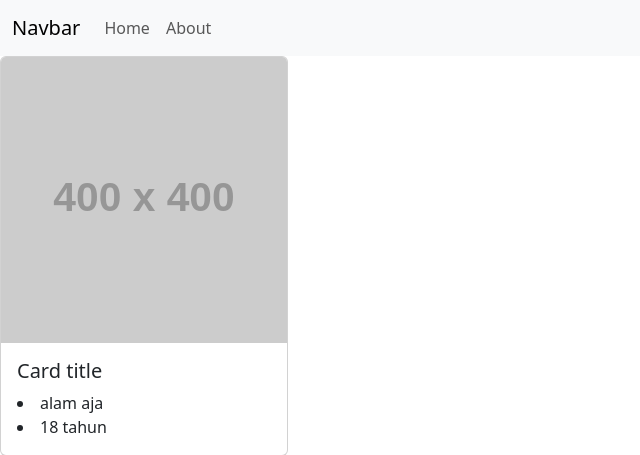
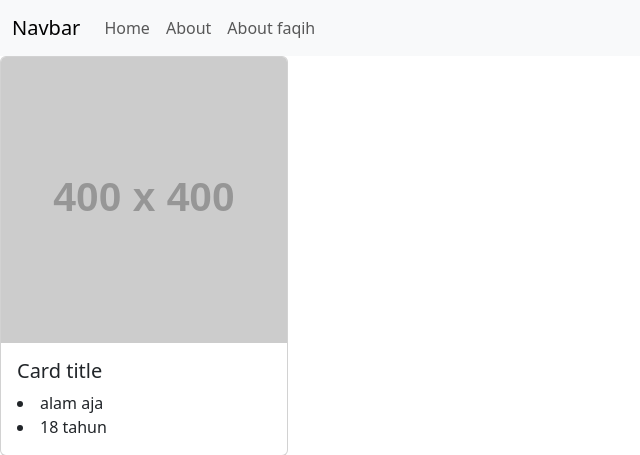
Before and after one commit to mhmmdalamm/test-ddp-uas, a Django app: page /about/ in a window 1280 px wide. Shown: the top 455 px of the page, without its empty margins (0-640 px from the left). Run offline with Django 5.2, Linux system fonts and the light colour scheme; grey boxes labelled with a size stand in for pictures from a placeholder-image service; some libraries are stand-ins or nearby versions.

Commit message:
Membuat halaman about

```diff
--- /dev/null
+++ b/dashboard/Templates/about-faqih.html
@@ -0,0 +1 @@
+ {% extends 'layout/template.html' %}
--- a/dashboard/Templates/layout/header.html
+++ b/dashboard/Templates/layout/header.html
@@ -7,10 +7,13 @@
       <div class="collapse navbar-collapse" id="navbarNav">
         <ul class="navbar-nav">
           <li class="nav-item">
-            <a class="nav-link" href="#">Home</a>
+            <a class="nav-link" href="{% url dashboard.index %}">Home</a>
           </li>
           <li class="nav-item">
-            <a class="nav-link" href="#">About</a>
+            <a class="nav-link" href="{% url dashboard.about %}">About</a>
+          </li>
+          <li class="nav-item">
+            <a class="nav-link" href="{% url dashboard.index %}">About faqih</a>
           </li>
         </ul>
       </div>
--- a/dashboard/views.py
+++ b/dashboard/views.py
@@ -7,3 +7,6 @@ def index(request):
 
 def about(request):
     return render(request, 'about.html')
+
+def aboutFaqih(request):
+    return render(request, 'about-faqih.html')
--- a/tugas_kelompok/urls.py
+++ b/tugas_kelompok/urls.py
@@ -20,6 +20,7 @@ import dashboard.views as dashboard
 
 urlpatterns = [
     path('admin/', admin.site.urls),
-    path('', dashboard.index),
-    path('about/', dashboard.about),
+    path('', dashboard.index, name="dashboard.index"),
+    path('about/', dashboard.about, name="dashboard.about"),
+    path('about-faqih/', dashboard.aboutFaqih, name="dashboard.aboutFaqih"),
 ]
```
